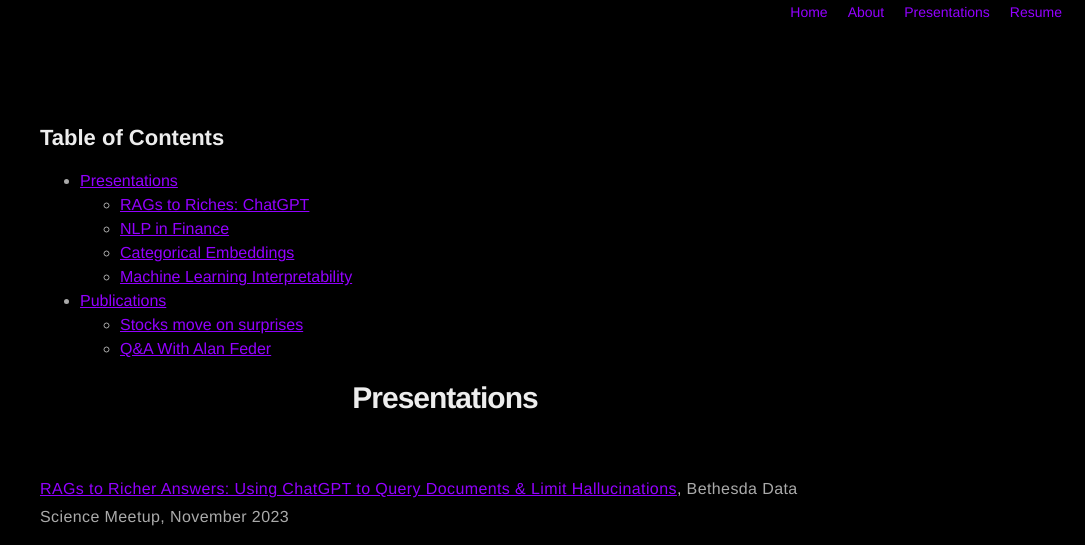
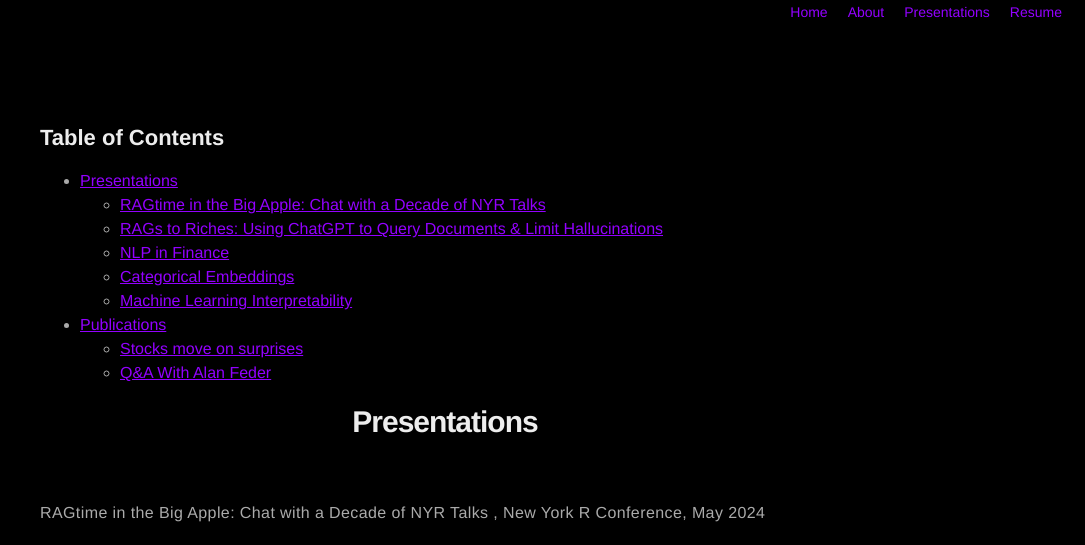
Before and after one commit to AlanFeder/AlanFeder.github.io, a Jekyll site: the page built from presentations.md, in a window 1280 px wide and 1400 px high. Shown: the top 545 px of the window, without its empty margins (195-1280 px from the left). Built offline with Jekyll 4.4.1, drawn with Linux system fonts in a browser that asks for light colours; nearby versions of some CDN libraries; some of the changed text lies outside the part shown; grey boxes are pictures that could not be loaded.

Commit message:
add NYR presentation -- except video

```diff
--- a/presentations.md
+++ b/presentations.md
@@ -6,7 +6,8 @@ title: Data Science Presentations & Publications
 ## Table of Contents
 
 - [Presentations](#presentations)
-  - [RAGs to Riches: ChatGPT](#ragbethesda)
+  - [RAGtime in the Big Apple: Chat with a Decade of NYR Talks](#nyr-rag)
+  - [RAGs to Riches: Using ChatGPT to Query Documents & Limit Hallucinations](#ragbethesda)
   - [NLP in Finance](#dssalon1)
   - [Categorical Embeddings](#rstudio)
   - [Machine Learning Interpretability](#dssalon2)
@@ -17,6 +18,20 @@ title: Data Science Presentations & Publications
 
 # Presentations
 
+<!-- <div class="container">
+	<div class="column" id="left"> -->
+<a id="nyr-rag"></a>
+<p><b>RAGtime in the Big Apple: Chat with a Decade of NYR Talks </b>, New York R Conference, May 2024</p>
+
+<div style="text-align:center;">
+<!-- <iframe src="https://www.youtube-nocookie.com/embed/0i_7Cn31VrU" title="YouTube video player" frameborder="0" style="width: 45%; height: 315px; display: inline-block;" allow="accelerometer; autoplay; clipboard-write; encrypted-media; gyroscope; picture-in-picture; web-share" allowfullscreen ></iframe> -->
+
+<iframe src="https://docs.google.com/presentation/d/e/2PACX-1vQiXhkMhzYrIcW6G0rx-E3MInjKVG10RCjS2sYRmzZYTRn1zglVm81wNqxC9DIY_RB5-nOUSdWRl8q9/pub?start=false&loop=false&delayms=3000&slide=id.g27181c0a4d9_1_0" frameborder="0" style="width: 45%; height: 315px; display: inline-block;" allowfullscreen="true" mozallowfullscreen="true" webkitallowfullscreen="true"></iframe>
+</div>
+**Demo App**: [Chat With a Decade of Previous NYR Talks](https://nyr.alanfeder.com/) <small>*Note: You need to input an OpenAI API Key to use it*</small>
+<small>As the adoption of Large Language Models (LLMs) like ChatGPT has increased over the past year, there's been a growing excitement about using these technologies to query existing documents and datasets. However, training your own LLM chatbot from scratch is impossible for everyone except the largest tech companies. Retrieval-Augmented Generation (RAG) is a versatile method for addressing these challenges. I will show how this works with a live demo exploring the past 10 years of NYR talks.</small>
+
+***
 <!-- <div class="container">
 	<div class="column" id="left"> -->
 <a id="ragbethesda"></a>
```
